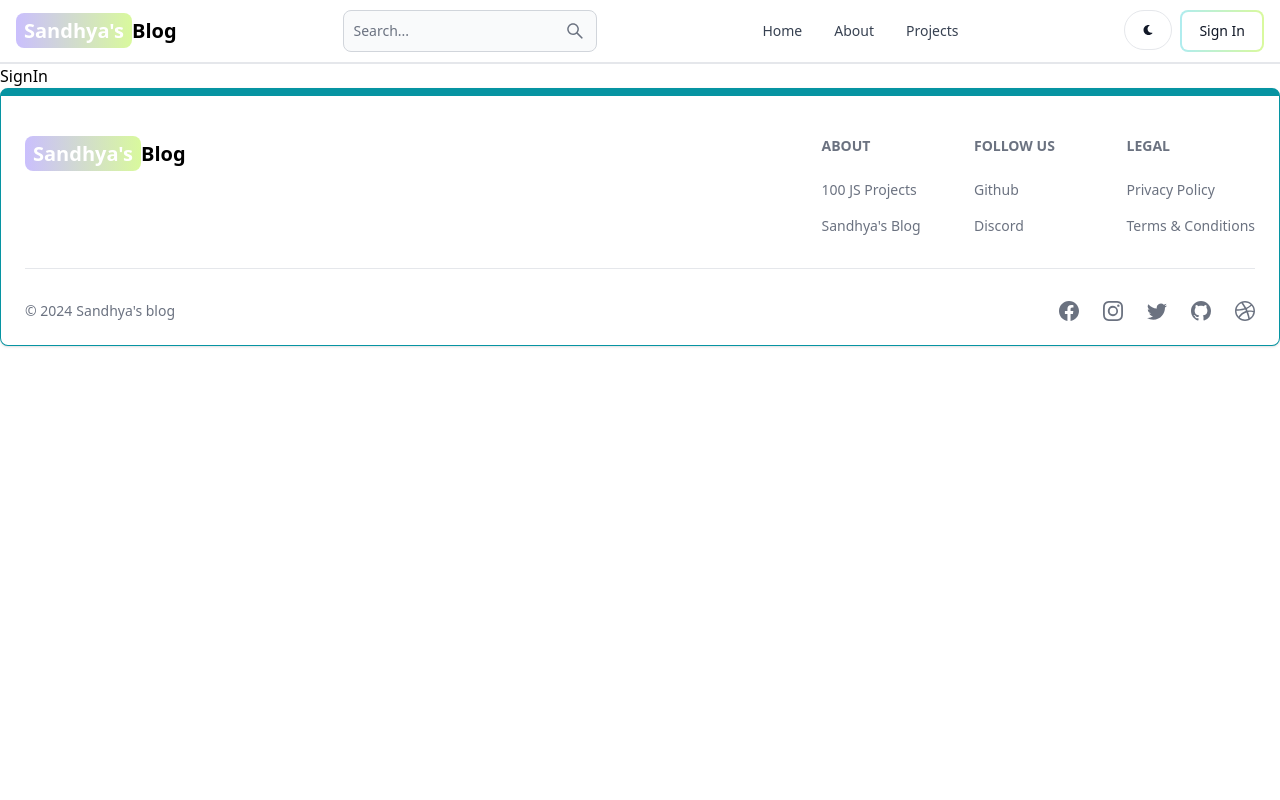
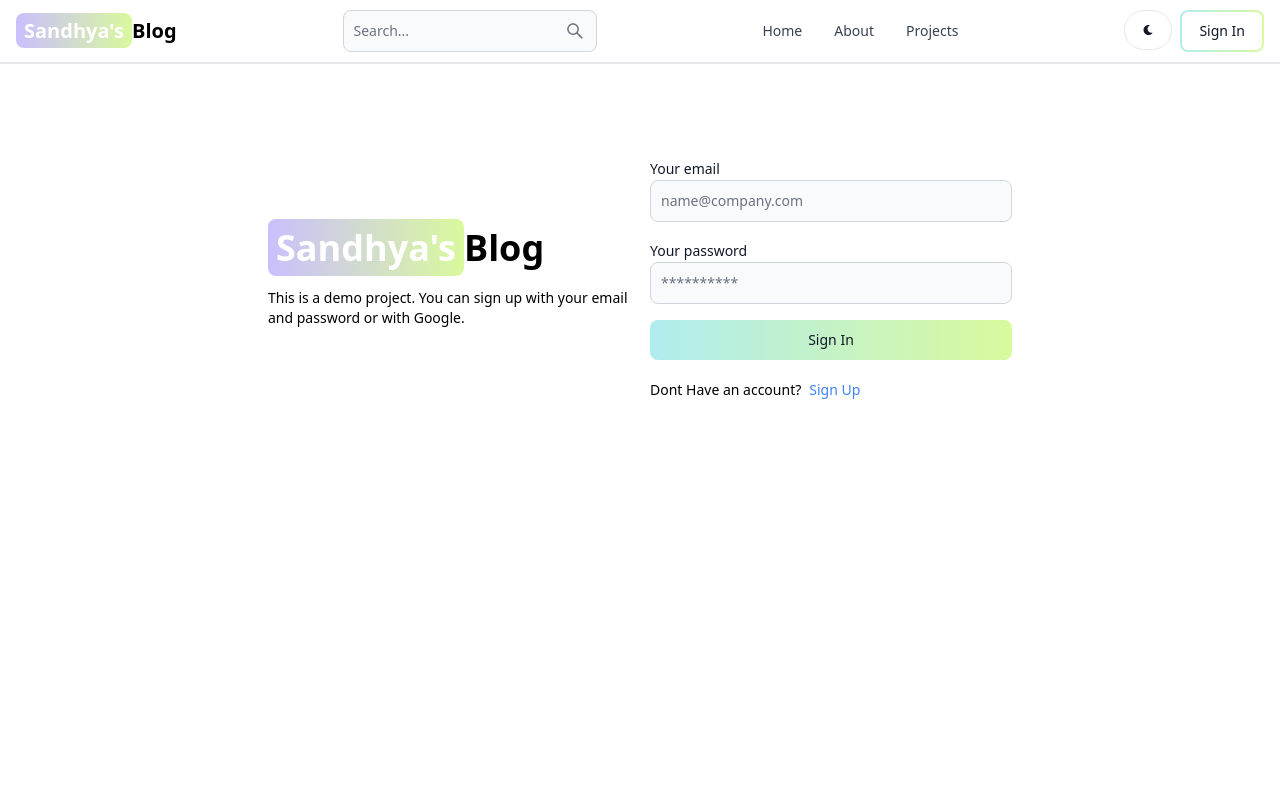
Before and after one commit to sandhya-1611/blog-app, a React (Vite) app in the folder client/: page /sign-in in a window 1280 px wide. Shown: the top 800 px of the page. Built offline with nearby package versions, Linux system fonts and the light colour scheme.

Commit message:
complete signin page functionality

```diff
--- a/client/src/pages/SignIn.jsx
+++ b/client/src/pages/SignIn.jsx
@@ -1,5 +1,96 @@
+import { Alert, Button, Label, Spinner, TextInput } from 'flowbite-react';
+import { useState } from 'react';
+import { Link, useNavigate } from 'react-router-dom';
+
 export default function SignIn() {
+  const [formData, setFormData] = useState({});
+  const [errorMessage, setErrorMessage] = useState(null);
+  const [loading, setLoading] = useState(false);
+  const navigate = useNavigate();
+  const handleChange=(e)=>{
+      setFormData({...formData, [e.target.id]:e.target.value.trim()});
+  };
+  const handleSubmit = async (e) => {
+    e.preventDefault(); //stops refreshing the page by default
+    if (!formData.email || !formData.password) {
+      return setErrorMessage('Please fill out all fields.');
+    }
+    try {
+        setLoading(true);
+        setErrorMessage(null);
+        const res = await fetch('/api/auth/signin', {
+        method: 'POST',
+        headers: { 'Content-Type': 'application/json' },
+        body: JSON.stringify(formData),
+      });
+      const data = await res.json();
+      if (data.success === false) {
+        return setErrorMessage(data.message);
+      }
+      setLoading(false);
+      if(res.ok) {
+        navigate('/');
+      }
+    }
+    catch (error) {
+      setErrorMessage(error.message);
+      setLoading(false);
+
+    }
+  };
   return (
-    <div>SignIn</div>
+    <div className='min-h-screen mt-20'>
+      <div className='flex p-3 max-w-3xl mx-auto flex-col md:flex-row md:items-center gap-5'>
+        {/* left */}
+        <div className='flex-1'>
+          <Link to='/' className='font-bold dark:text-white text-4xl'>
+            <span className='px-2 py-1 bg-gradient-to-r from-purple-300 via-teal -300 to-lime-200 rounded-lg text-white'>
+              Sandhya's
+            </span>
+            Blog
+          </Link>
+          <p className='text-sm mt-5'>
+            This is a demo project. You can sign up with your email and password
+            or with Google.
+          </p>
+        </div>
+        {/* right */}
+
+        <div className='flex-1'>
+          <form className='flex flex-col gap-4' onSubmit={handleSubmit}>
+
+            <div>
+              <Label value='Your email' />
+              <TextInput type='email' placeholder='name@company.com' id='email' onChange = {handleChange}/>
+            </div>
+            <div>
+              <Label value='Your password' />
+              <TextInput type='password' placeholder='**********' id='password' onChange = {handleChange}/>
+            </div>
+            <Button gradientDuoTone="tealToLime" type='submit' disabled={loading}>
+            {loading ? (
+                <>
+                  <Spinner size='sm' />
+                  <span className='pl-3'>Loading...</span>
+                </>
+              ) : (
+                'Sign In'
+              )}
+            </Button>
+          </form>
+          <div className="flex gap-2 text-sm mt-5">
+            <span>Dont Have an account?</span>
+            <Link to='/sign-in' className='text-blue-500'>
+              Sign Up
+            </Link>
+          </div>
+          {errorMessage && (
+            <Alert className='mt-5' color='failure'>
+              {errorMessage}
+            </Alert>
+          )}
+        </div>
+      </div>
+    </div>
   )
 }
```
